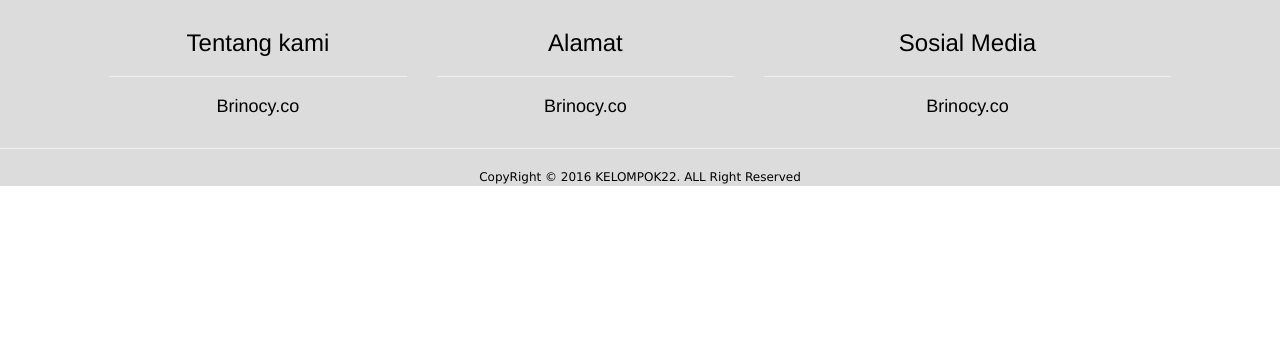
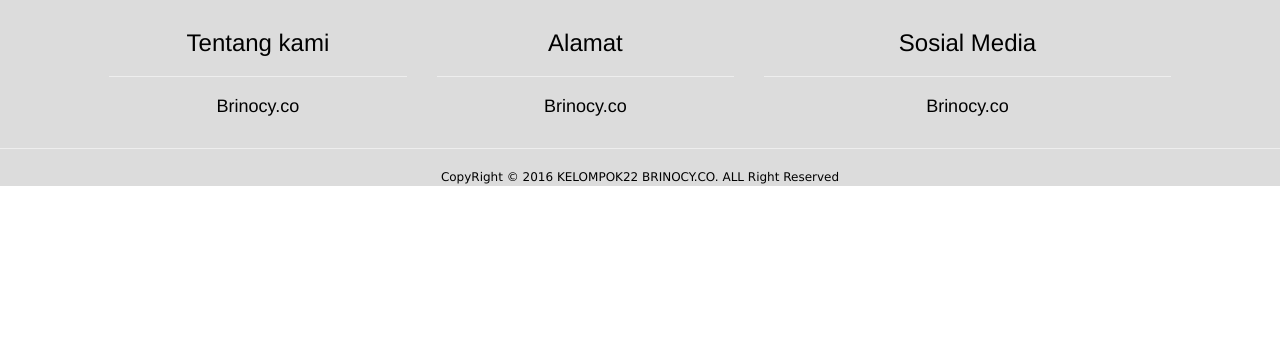
Before and after one commit to tutut7775/KELOMPOK22, a PHP site: page /brinocy/detail.php in a window 1280 px wide. Shown: the part 415-776 px from the top of the page. Run offline with PHP 8.4, Linux system fonts and the light colour scheme; some web fonts are replaced.

Commit message:
Update Detail

```diff
--- a/detail.php
+++ b/detail.php
@@ -205,7 +205,7 @@
 			</div>
 		</div>
 		<hr>
-		<p align="center">CopyRight &copy; 2016 KELOMPOK22. ALL Right Reserved</p>
+		<p align="center">CopyRight &copy; 2016 KELOMPOK22 BRINOCY.CO. ALL Right Reserved</p>
 	</footer>
 </body>
 </html>
```
